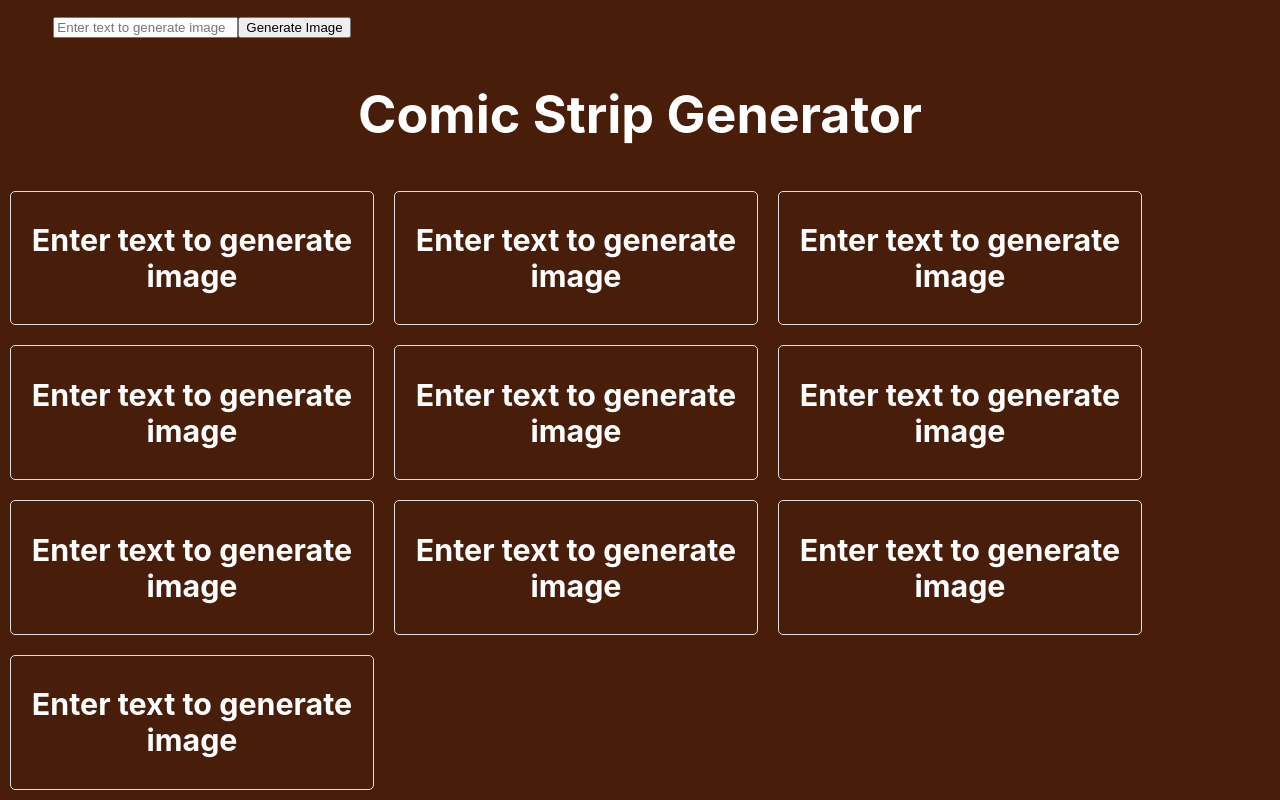
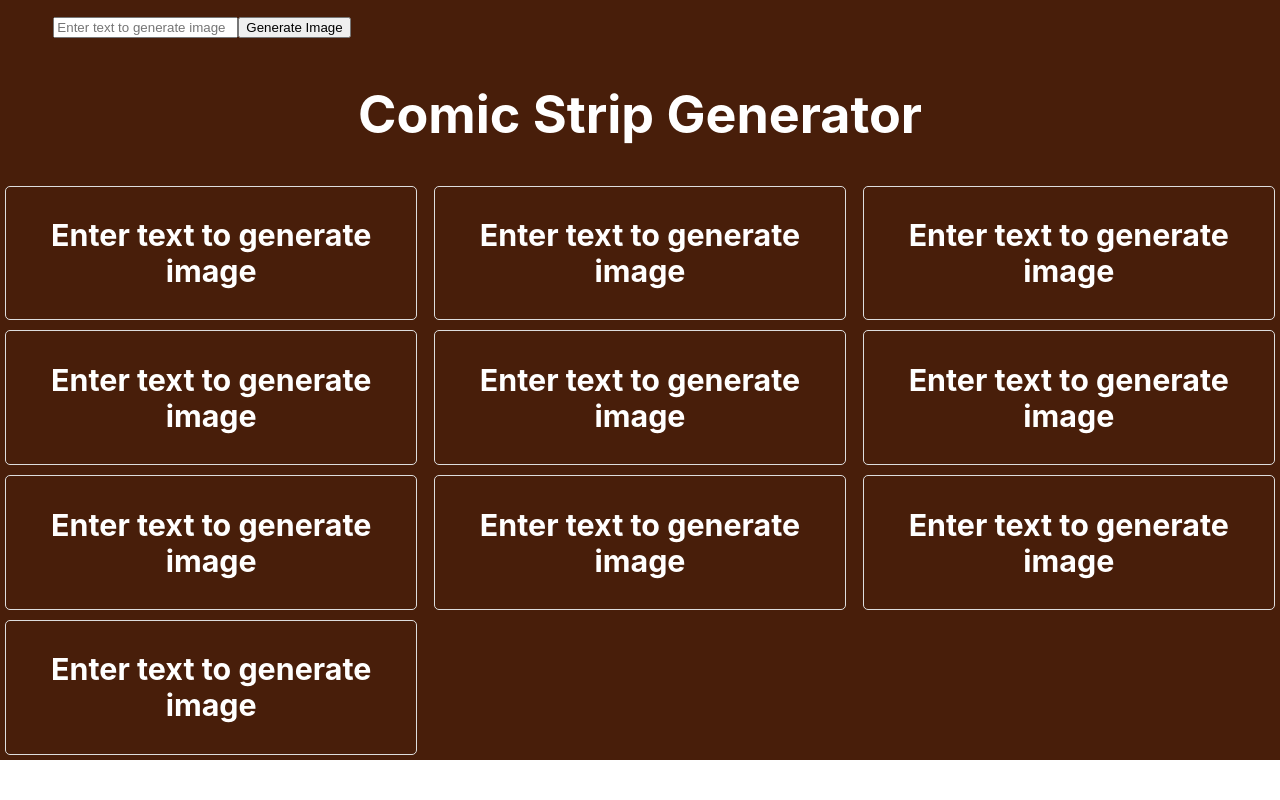
Before and after one commit to codingSoul289/Dashtoon_Project, a React (Create React App) app: page / in a window 1280 px wide. Shown: the part 676-1476 px from the top of the page. After the commit the page ends 1436 px from the top, so only its background shows below. Built offline with nearby package versions, Linux system fonts and the light colour scheme.

Commit message:
Made some minor CSS changes

```diff
--- a/src/App.css
+++ b/src/App.css
@@ -29,6 +29,11 @@
   width: 100%;
 }
 
+.comic-strip{
+  align-self: right;
+  align-content: right;
+  align-items: center;
+}
 
 @media (prefers-reduced-motion: no-preference) {
   .App-logo {
--- a/src/App.js
+++ b/src/App.js
@@ -4,19 +4,15 @@ import QueryInput from './components/QueryInput';
 import './App.css';
 
 const App = () => {
-  const apiEndpoint = 'https://xdwvg9no7pefghrn.us-east-1.aws.endpoints.huggingface.cloud'; // Replace with your actual API endpoint
+  const apiEndpoint = 'https://xdwvg9no7pefghrn.us-east-1.aws.endpoints.huggingface.cloud';
   const panelCount = 10;
 
-  // Initialize loading and error states for each panel
   const [loadingStates, setLoadingStates] = useState(Array(panelCount).fill(false));
   const [errorStates, setErrorStates] = useState(Array(panelCount).fill(false));
-
-  // Initialize imageUrls state with null values
   const [imageUrls, setImageUrls] = useState(Array(panelCount).fill(null));
 
   const fetchImageWithQuery = async (index, query) => {
     try {
-      // Set loading state to true when starting the fetch
       setLoadingStates((prevStates) => {
         const newStates = [...prevStates];
         newStates[index] = true;
@@ -36,7 +32,6 @@ const App = () => {
       const blob = await response.blob();
       const url = URL.createObjectURL(blob);
 
-      // Update imageUrls state with the fetched URL
       setImageUrls((prevUrls) => {
         const newUrls = [...prevUrls];
         newUrls[index] = url;
@@ -45,14 +40,12 @@ const App = () => {
     } catch (error) {
       console.error(`Error fetching image for panel ${index + 1} with query:`, error);
 
-      // Set error state to true in case of an error
       setErrorStates((prevStates) => {
         const newStates = [...prevStates];
         newStates[index] = true;
         return newStates;
       });
     } finally {
-      // Set loading state back to false after the fetch is completed
       setLoadingStates((prevStates) => {
         const newStates = [...prevStates];
         newStates[index] = false;
@@ -62,11 +55,13 @@ const App = () => {
   };
 
   return (
-    <div className="App">
-      <header className="App-header">
-        <QueryInput onSubmit={fetchImageWithQuery} />
-        <ComicStrip imageUrls={imageUrls} loadingStates={loadingStates} errorStates={errorStates} />
-      </header>
+    <div style={{ display: 'flex', justifyContent: 'center', alignItems: 'right'}}>
+      <div className="App">
+        <header className="App-header">
+          <QueryInput onSubmit={fetchImageWithQuery} />
+          <ComicStrip imageUrls={imageUrls} loadingStates={loadingStates} errorStates={errorStates} />
+        </header>
+      </div>
     </div>
   );
 };
--- a/src/components/ComicStrip.js
+++ b/src/components/ComicStrip.js
@@ -4,14 +4,14 @@ const ComicStrip = ({ imageUrls, loadingStates, errorStates }) => {
   return (
     <div>
       <h1>Comic Strip Generator</h1>
-      <div style={{ display: 'flex', flexWrap: 'wrap' }}>
+      <div className='comic-strip' style={{ display: 'flex', flexWrap: 'wrap' }}>
         {imageUrls.map((url, index) => (
           <div
             key={index}
             style={{
-              width: index < imageUrls.length - 1 ? '30%' : '30%',
+              width: index < imageUrls.length - 1 ? '33%' : '33%',
               boxSizing: 'border-box',
-              padding: '10px',
+              padding: '5px',
               textAlign: index === imageUrls.length - 1 ? 'center' : 'center',
             }}
           >
```
